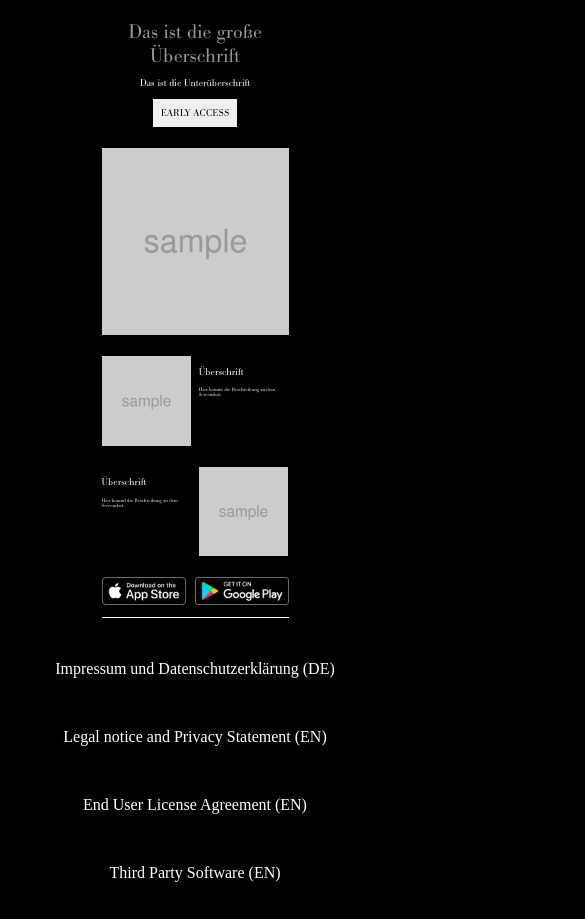
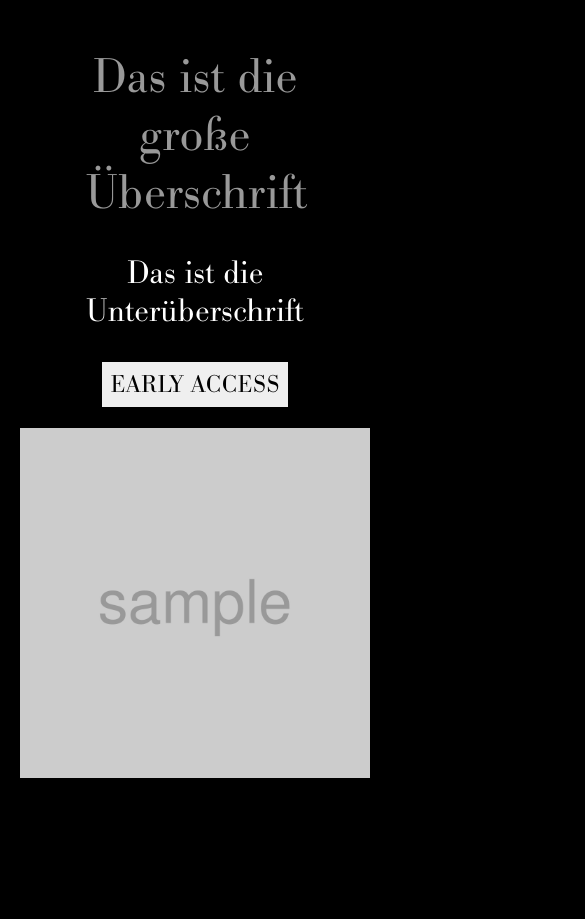
Before and after one commit to marlenemika/productpage, a plain HTML site: page index.html in a window 390 px wide. Shown: the top 919 px of the page, 585 px wide, since content can reach past the window. Drawn offline with Linux system fonts and the light colour scheme.

Commit message:
feat: redesign upper part, try to fix content part with responsive text jump

```diff
--- a/index.html
+++ b/index.html
@@ -19,13 +19,11 @@
             <button type="button" class="button">EARLY ACCESS</button>
         </div>
         <div id="teaserpicture">
-            <img src="blog-ph.jpg" style="width: 100%;">
+            <img src="blog-ph.jpg" style="width: 350px;">
         </div>
         <div class="paddingh"></div>
         <div class="content">
-            <div class="picture">
-                <img src="blog-ph.jpg" style="width: 100%;">
-            </div>
+            <img src="blog-ph.jpg"  class="picture">
             <div class="paddingv"></div>
             <div class="text">
                 <p class="heading">Überschrift</h1>
@@ -33,30 +31,6 @@
             </div>
         </div>
         <div class="paddingh"></div>
-        <div class="content">
-            <div class="text">
-                <p class="heading">Überschrift</h1>
-                <p>Hier kommt die Beschreibung zu dem Screenshot.</p>
-            </div>
-            <div class="paddingv"></div>
-            <div class="picture">
-                <img src="blog-ph.jpg" style="width: 100%;">
-            </div>
-        </div>
-        <div class="paddingh"></div>
-        <div class="content">
-            <div class="appStoreButton">
-            <a href="https://www.apple.com">
-                <img src="appstore.png" alt="Download on the App Store" style="width: 90%;">
-            </a>
-            </div>
-            <div class="paddingh"></div>
-            <div class="appStoreButton">
-            <a href="https://www.google.com">
-                <img src="google-play-badge.png" alt="Get it on Google Play" style="width: 100%;">
-            </a>
-            </div>
-        </div>
         <div>
             <hr/>
         </div>
--- a/stylesheet.css
+++ b/stylesheet.css
@@ -4,48 +4,50 @@
 }
 
 .content {
-    padding-left:25%;
-    padding-right:25%;
+    margin-left:20vw;
+    margin-right:20vw;
     display: flex;
+    flex-wrap: nowrap;
 }
 
 .picture{
-    width: 50%;
+    width: 300px;
+    display: inline-block;
 }
 
 .text {
-    width: 50%;
+    width: 100%;
     font-family: "BodoniBook";
     color: white;
-    font-size: 1.25vw;
+    font-size: 1em;
+    display: inline;
+    min-width: 200px;
 }
 
 .paddingv{
-    width: 2vw;
+    width: 10vw;
 }
 
 .paddingh {
-    height: 2vh;
+    height: 20vh;
 }
 
 #teaserpicture {
     text-align: center;
-    padding-left:25%;
-    padding-right:25%;
 }
 
 .heading {
     font-family: "BodoniBook";
-    font-size: 2.5vw;
+    font-size: 2em;
 }
 
 #hero {
     color: #999999;
     font-family: "BodoniBook";
     text-align: center;
-    font-size: 5vw;
-    padding-left:25%;
-    padding-right:25%;
+    font-size: 3em;
+    margin-left:20vw;
+    margin-right:20vw;
     hyphens: auto;
 }
 
@@ -53,19 +55,20 @@
     color: white;
     font-family: "BodoniBook";
     text-align: center;
-    font-size: 2.5vw;
-    padding-left:25%;
-    padding-right:25%;
+    font-size: 2em;
+    padding-left:20vw;
+    padding-right:20vw;
     hyphens: auto;
 }
 
 #container {
     background-color: black;
+    box-sizing: border-box;
 }
 
 .button, button:not(:hover), button:not(:active) {
     text-align: center;
-    font-size: 2.5vw;
+    font-size: 1.5em;
     font-family: "BodoniBook";
     border: none;
     padding: 0.5rem;
@@ -86,8 +89,8 @@
 }
 
 hr {
-    margin-left: 25%;
-    margin-right: 25%;
+    margin-left: 20vw;
+    margin-right: 20vw;
     height: 1px;
     background-color: white;
     border: none;
```
Also changed, not shown: 1 other file.
